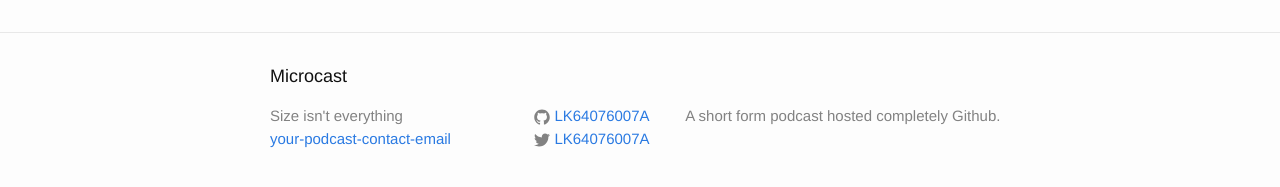
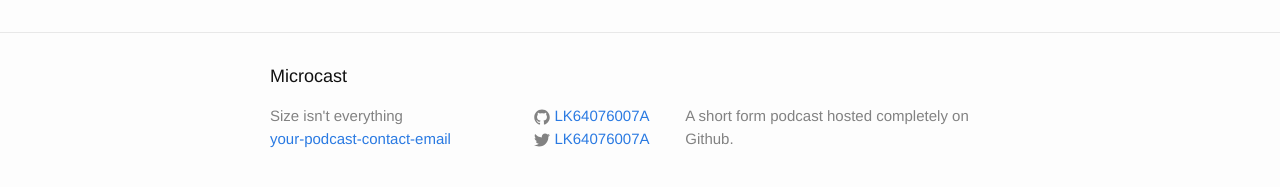
Before and after one commit to LK64076007A/microcast, a Jekyll site: the page built from _posts/2016-01-28-in-the-beginning.md, in a window 1280 px wide. Shown: the part 276-463 px from the top of the page. Built offline with Jekyll 4.4.1, drawn with Linux system fonts in a browser that asks for light colours.

Commit message:
more small fixes

```diff
--- a/_config.yml
+++ b/_config.yml
@@ -26,7 +26,7 @@ github_username:  LK64076007A
 
 title:          Microcast
 email:          your-podcast-contact-email
-description:    "A short form podcast hosted completely Github."
+description:    "A short form podcast hosted completely on Github."
 subtitle:       "Size isn't everything"
 lang:           en-us
 author:         Michael
```
Also changed, not shown: 1 other file.
